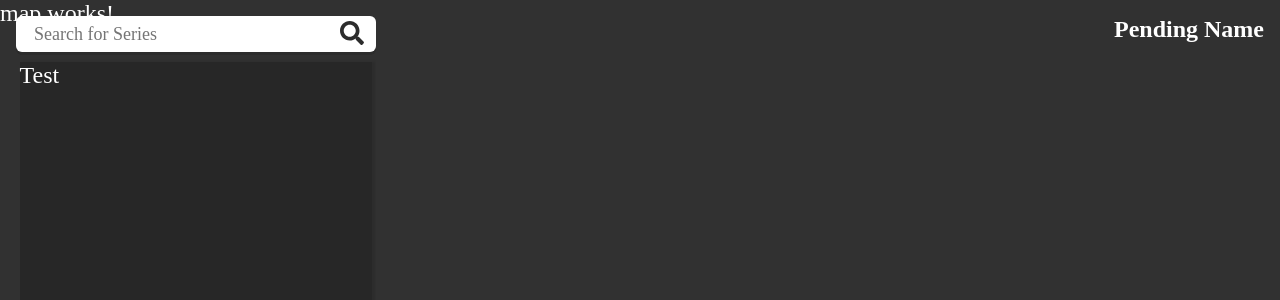
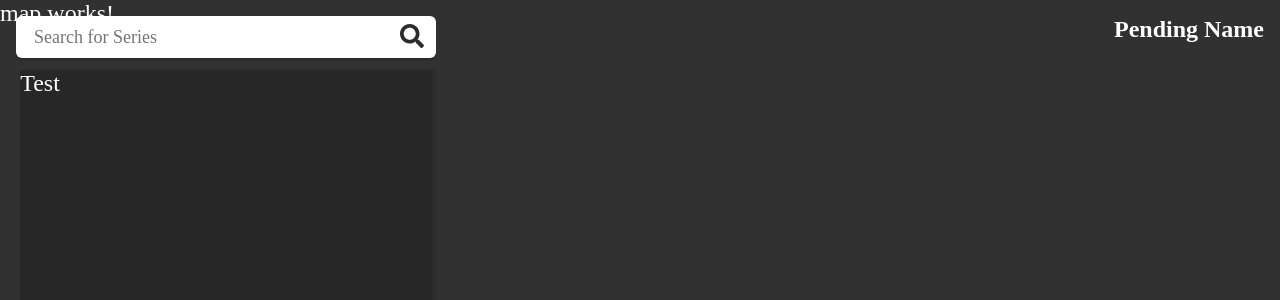
Before and after one commit to MitchellWayne/map-museum-angular-client, an Angular app: page / in a window 1280 px wide. Shown: the top 300 px of the page. Built offline with nearby package versions, Linux system fonts and the light colour scheme; a web font is replaced by a local one.

Commit message:
adjust mainInterface width and searchbar height

```diff
--- a/src/app/components/header/header-infobox/header-infobox.component.scss
+++ b/src/app/components/header/header-infobox/header-infobox.component.scss
@@ -1,7 +1,7 @@
 @use '/src/defaults' as d;
 
 .infoboxContainer {
-  margin-top: 10px;
+  margin-top: .5em;
 
   width: 100%;
   height: 100%;
--- a/src/app/components/header/header-searchbar/header-searchbar.component.scss
+++ b/src/app/components/header/header-searchbar/header-searchbar.component.scss
@@ -1,8 +1,8 @@
 @use '/src/defaults' as d;
 
 .searchbarContainer {
-  height: 1.5em;
-  width: 15em;
+  height: 1.75em;
+  width: 17.5em;
 
   background-color: d.$white;
   border-radius: .25em;
```
